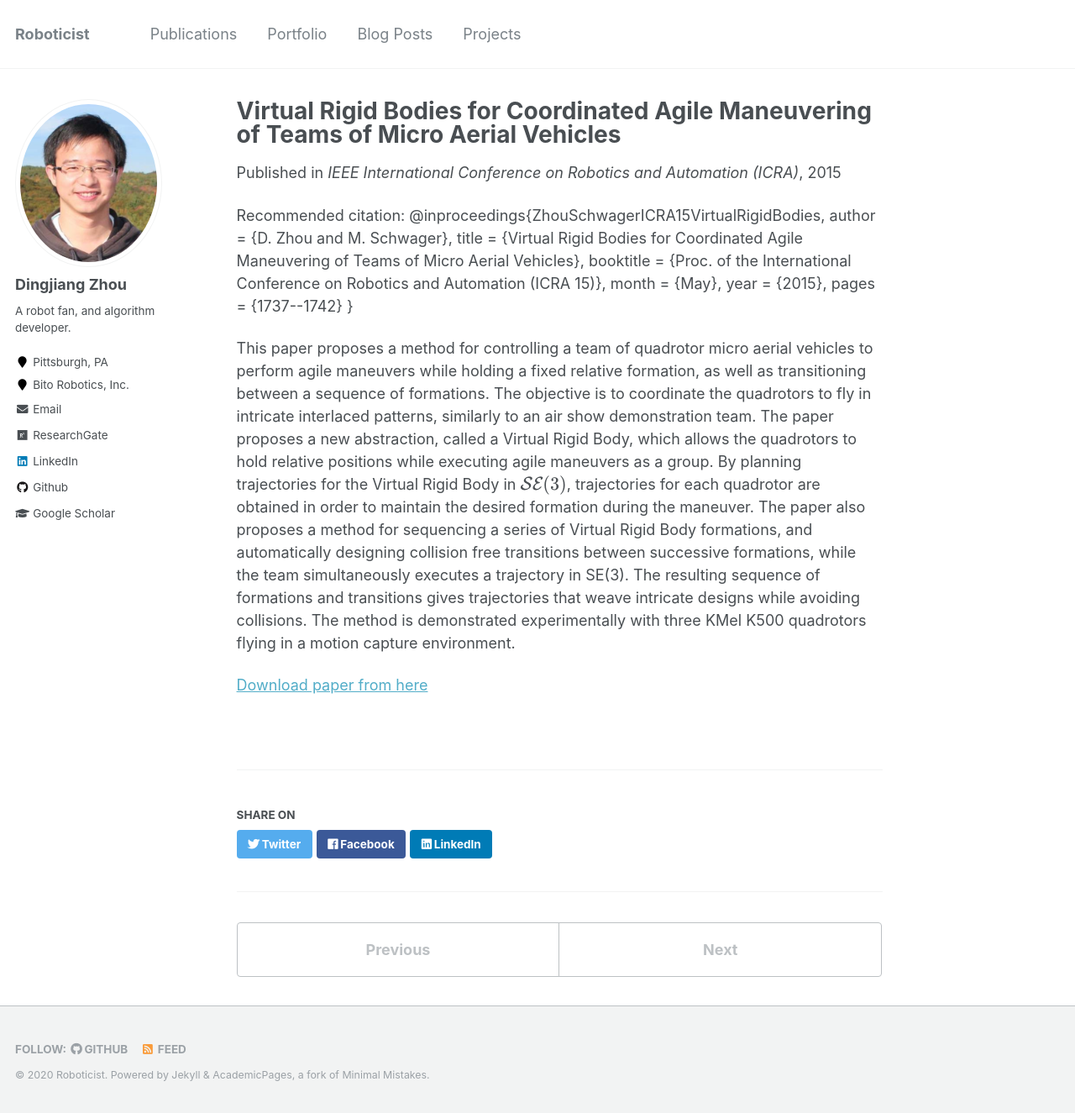
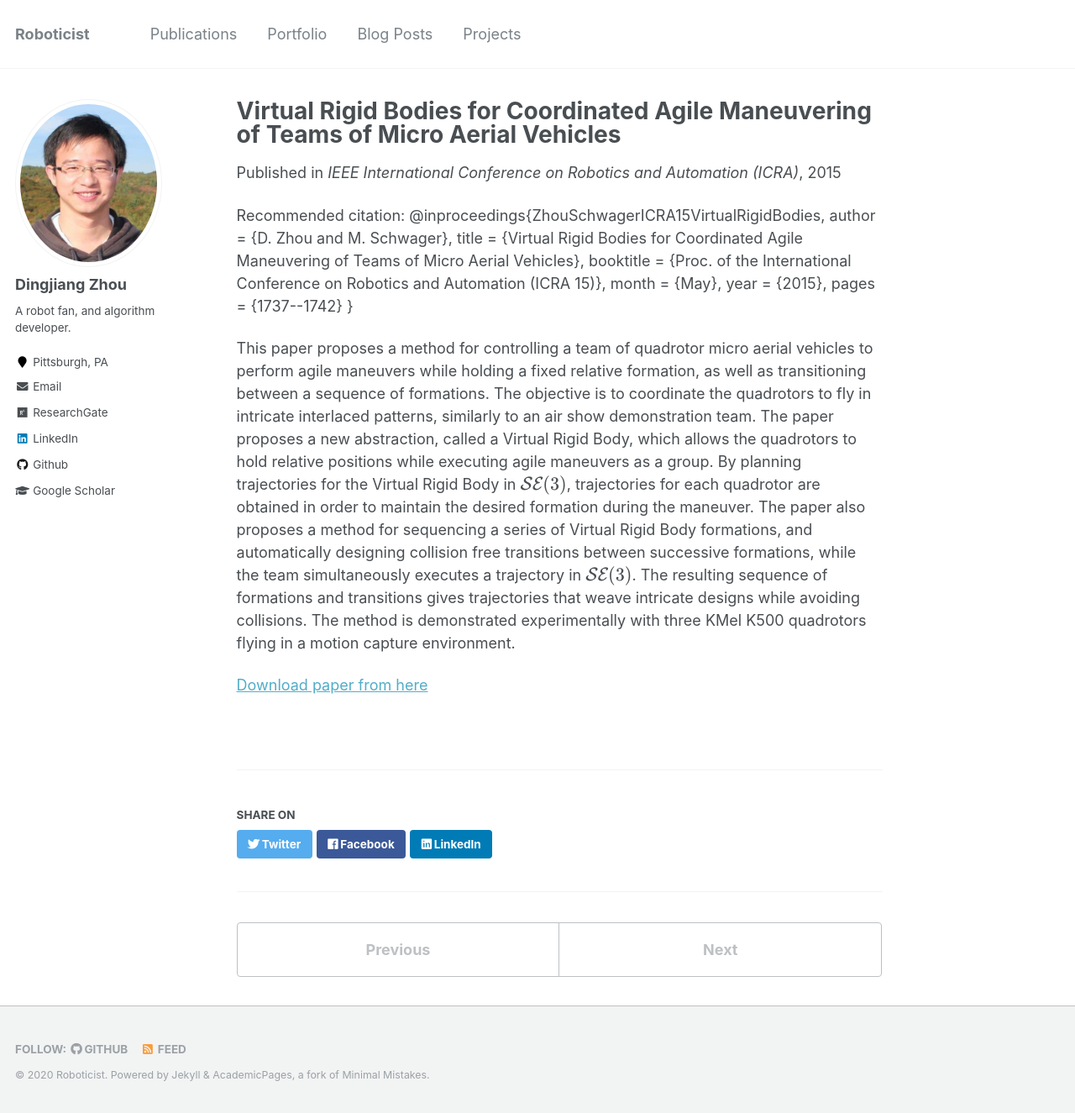
Before and after one commit to dj-zhou/dj-zhou.github.io, a Jekyll site: the page built from _publications/2015-05-25-virtual-rigid-body.md, in a window 1280 px wide and 1325 px high. Shown: the whole window at 84% size. Built offline with Jekyll 4.4.1, drawn with Linux system fonts in a browser that asks for light colours; formulas are drawn with MathJax 3.

```diff
--- a/_config.yml
+++ b/_config.yml
@@ -84,7 +84,7 @@ author:
   avatar           : "profile.png"
   bio              : "A robot fan, and algorithm developer."
   location         : "Pittsburgh, PA"
-  employer         : "Bito Robotics, Inc."
+  employer         :
   pubmed           :
   googlescholar    : "https://scholar.google.com/citations?user=6rxTkmYAAAAJ&hl=en"
   email            : "zhoudingjiang@gmail.com"
--- a/_publications/2015-05-25-virtual-rigid-body.md
+++ b/_publications/2015-05-25-virtual-rigid-body.md
@@ -16,6 +16,6 @@ citation: '
 '
 
 ---
-This paper proposes a method for controlling a team of quadrotor micro aerial vehicles to perform agile maneuvers while holding a fixed relative formation, as well as transitioning between a sequence of formations. The objective is to coordinate the quadrotors to fly in intricate interlaced patterns, similarly to an air show demonstration team. The paper proposes a new abstraction, called a Virtual Rigid Body, which allows the quadrotors to hold relative positions while executing agile maneuvers as a group. By planning trajectories for the Virtual Rigid Body in $\mathcal{SE}(3)$, trajectories for each quadrotor are obtained in order to maintain the desired formation during the maneuver. The paper also proposes a method for sequencing a series of Virtual Rigid Body formations, and automatically designing collision free transitions between successive formations, while the team simultaneously executes a trajectory in SE(3). The resulting sequence of formations and transitions gives trajectories that weave intricate designs while avoiding collisions. The method is demonstrated experimentally with three KMel K500 quadrotors flying in a motion capture environment.
+This paper proposes a method for controlling a team of quadrotor micro aerial vehicles to perform agile maneuvers while holding a fixed relative formation, as well as transitioning between a sequence of formations. The objective is to coordinate the quadrotors to fly in intricate interlaced patterns, similarly to an air show demonstration team. The paper proposes a new abstraction, called a Virtual Rigid Body, which allows the quadrotors to hold relative positions while executing agile maneuvers as a group. By planning trajectories for the Virtual Rigid Body in $\mathcal{SE}(3)$, trajectories for each quadrotor are obtained in order to maintain the desired formation during the maneuver. The paper also proposes a method for sequencing a series of Virtual Rigid Body formations, and automatically designing collision free transitions between successive formations, while the team simultaneously executes a trajectory in $\mathcal{SE}(3)$. The resulting sequence of formations and transitions gives trajectories that weave intricate designs while avoiding collisions. The method is demonstrated experimentally with three KMel K500 quadrotors flying in a motion capture environment.
 
 [Download paper from here](https://web.stanford.edu/~schwager/MyPapers/ZhouSchwagerICRA15VirtualRigidBodies.pdf)
```
